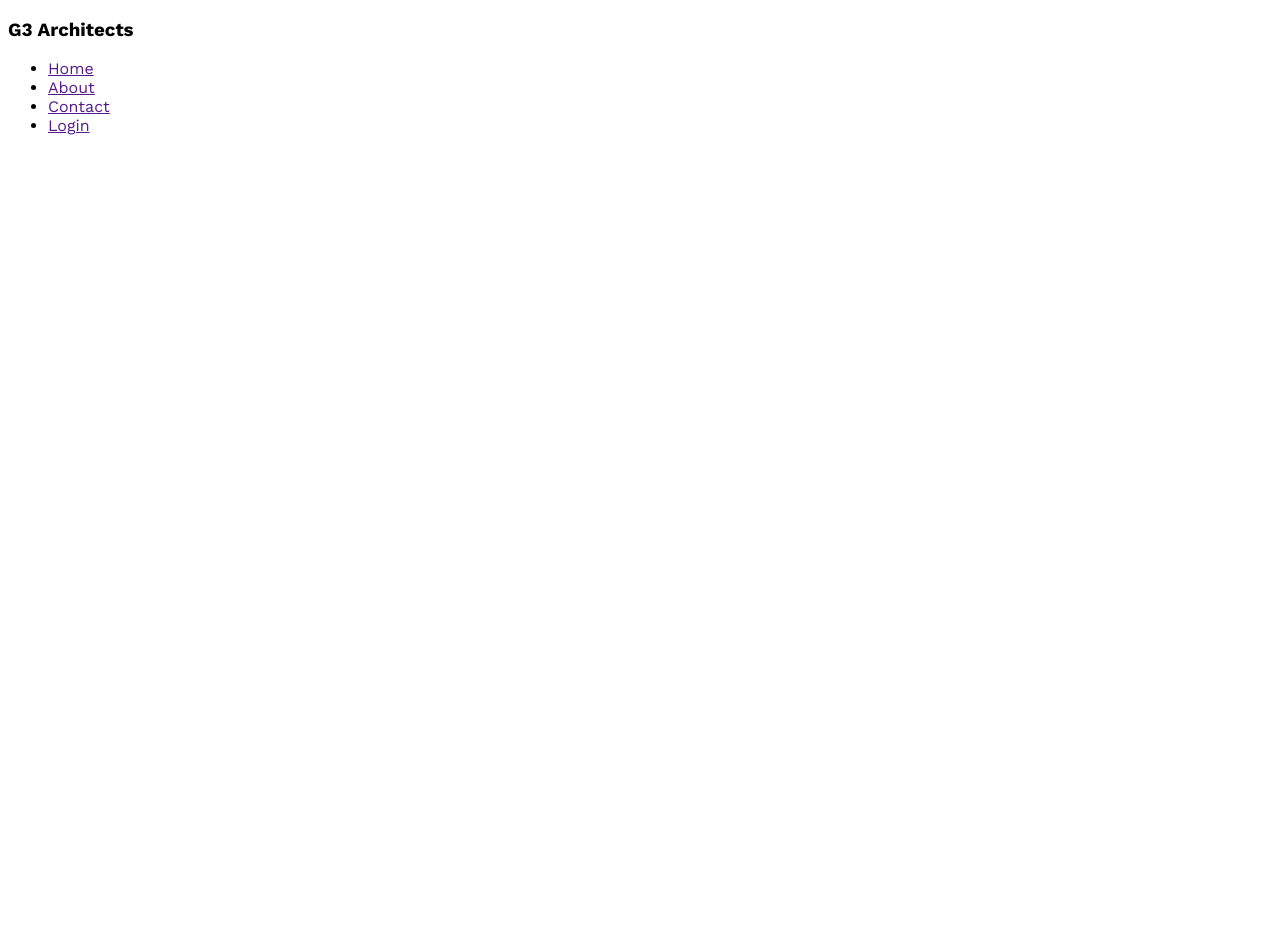
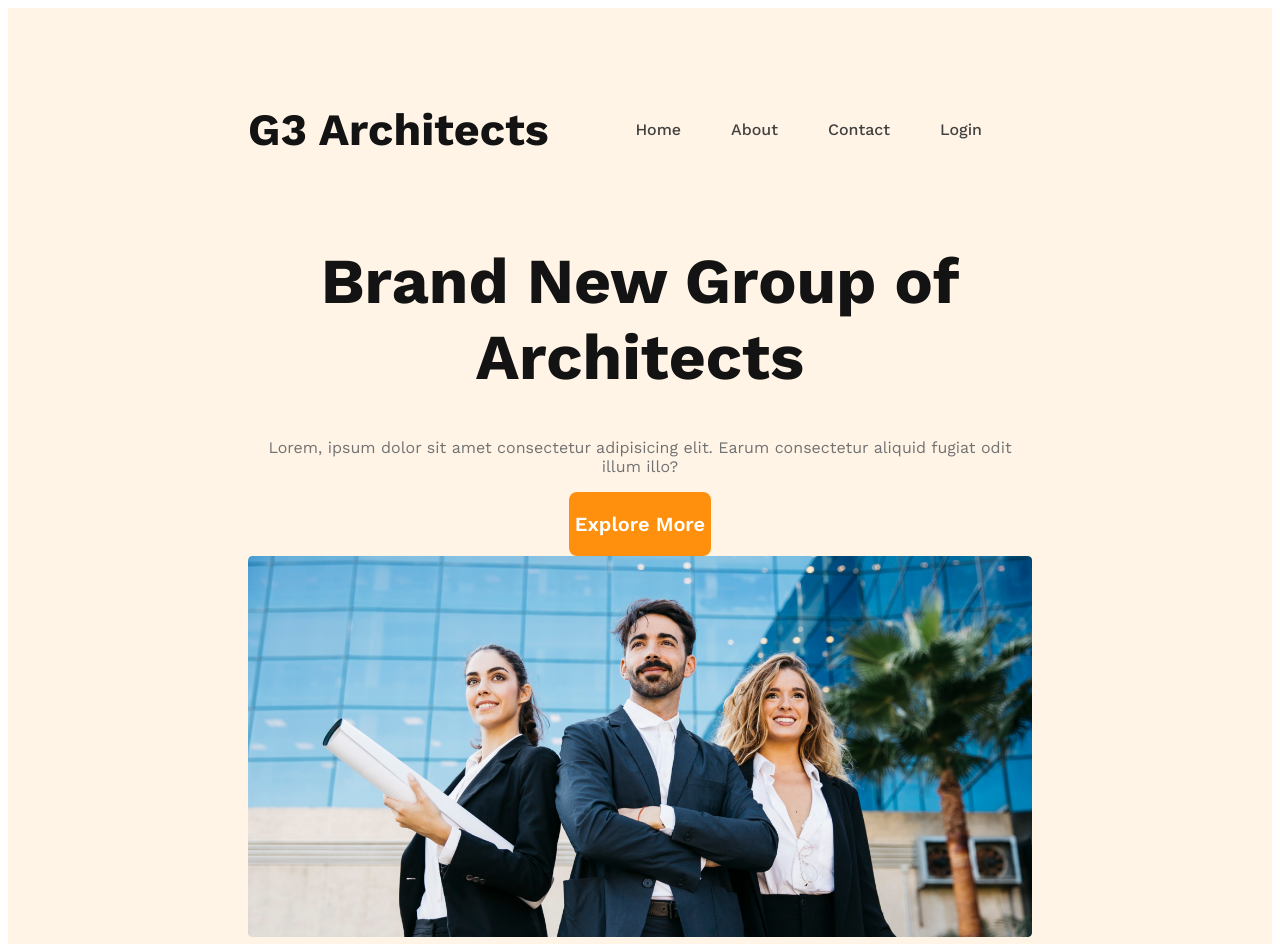
Before and after one commit to ShabitRony/g3-architects, a plain HTML site: page index.html in a window 1280 px wide. Shown: the top 944 px of the page. Before the commit the page ends 800 px from the top, so only its background shows below. Drawn offline with nearby package versions, Linux system fonts and the light colour scheme; a web font is replaced by a local one.

Commit message:
add banner content and banne imager

```diff
--- a/Styles/styles.css
+++ b/Styles/styles.css
@@ -5,3 +5,68 @@
     font-family: 'Open sans' , sans-serif;
     font-family: 'Work Sans', sans-serif;
 }
+.btn-primary{
+    background-color: #FF900E;
+    color: #FFF;
+    font-size: 1.25rem;
+    font-weight: 600;
+    border: 0;
+    border-radius: 8px;
+    padding: 20px 6px;
+    cursor: pointer;
+
+}
+button:hover{
+    transform: scale(1.03);
+    transition: 0.03s ease-in-out;
+}
+
+
+/* Header Styles */
+
+header{
+    background: rgba(255,144,14,0.10);
+    padding: 50px 240px;
+}
+.nav{
+    display: flex;
+    justify-content: space-between;
+    align-items: center;
+}
+.nav-title{
+    font-size: 2.8rem;
+    font-weight: 700;
+    color: #131313;
+
+}
+nav >ul{
+
+    display: flex;
+}
+nav li{
+    list-style: none;
+    margin-right: 50px;
+    font-weight: 500;
+    font-size: 1rem;
+}
+nav li a {
+    text-decoration: none;
+    color: #424242;
+}
+
+.banner-content{
+    max-width: 800px;
+    text-align: center;
+    margin: 0 auto;
+}
+.banner img{
+    width: 100% ;
+}
+.banner-title{
+    font-size: 4rem;
+    font-weight: 700;
+    color: #131313;
+}
+.banner-des{
+    color: #727272;
+}
--- a/index.html
+++ b/index.html
@@ -7,9 +7,9 @@
     <title>G3-Architects</title>
 </head>
 <body>
-   <header>
-    <nav>
-        <h3>G3 Architects</h3>
+   <header class="header" >
+    <nav class="nav">
+        <h3 class="nav-title">G3 Architects</h3>
         <ul>
             <li><a href="">Home</a></li>
             <li><a href="">About</a></li>
@@ -17,6 +17,16 @@
             <li><a href="">Login</a></li>
         </ul>
     </nav>
+    <div class="banner">
+        <div class="banner-content">
+            <h1 class="banner-title">
+                Brand New Group of Architects
+            </h1>
+            <p class="banner-des">Lorem, ipsum dolor sit amet consectetur adipisicing elit. Earum consectetur aliquid fugiat odit illum illo?</p>
+            <button class="btn-primary">Explore More</button>
+        </div>
+        <img src="images/banner.png" alt="banner-img">
+    </div>
    </header>
    <main>
 
```
